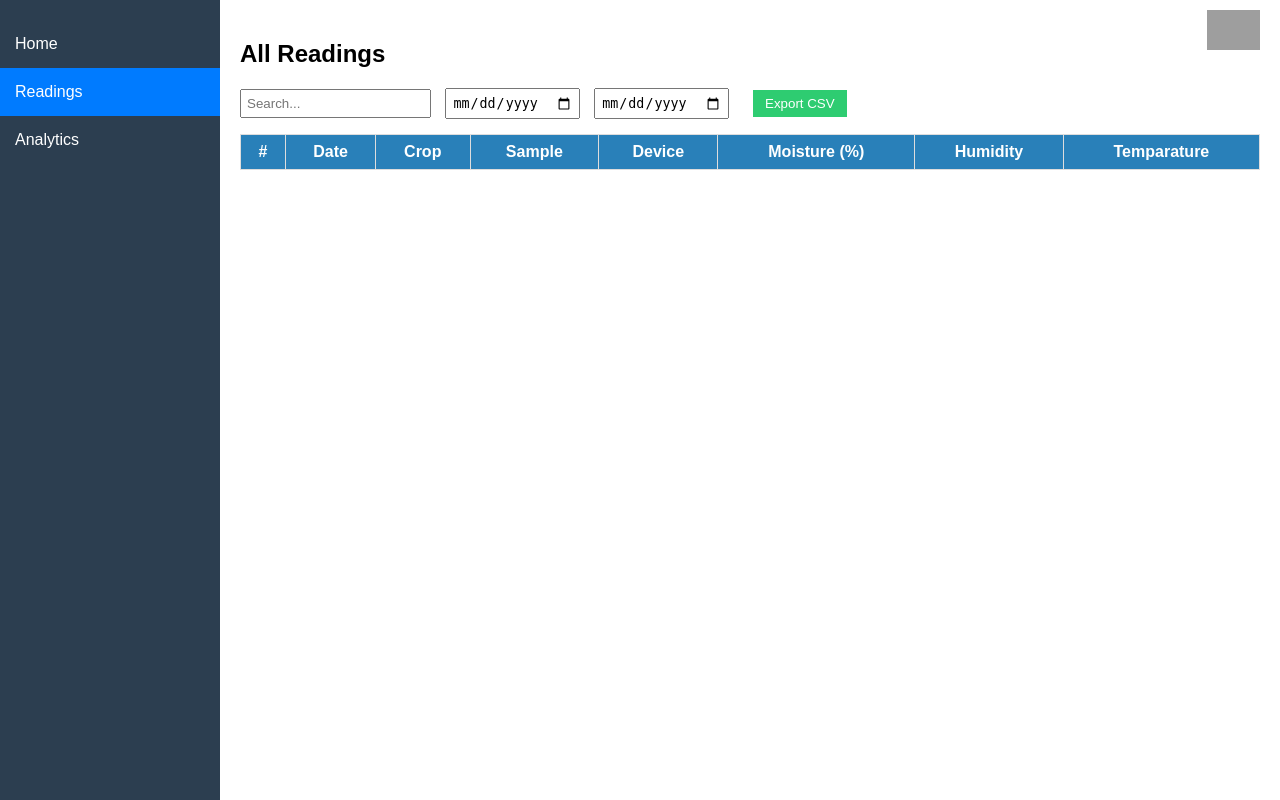
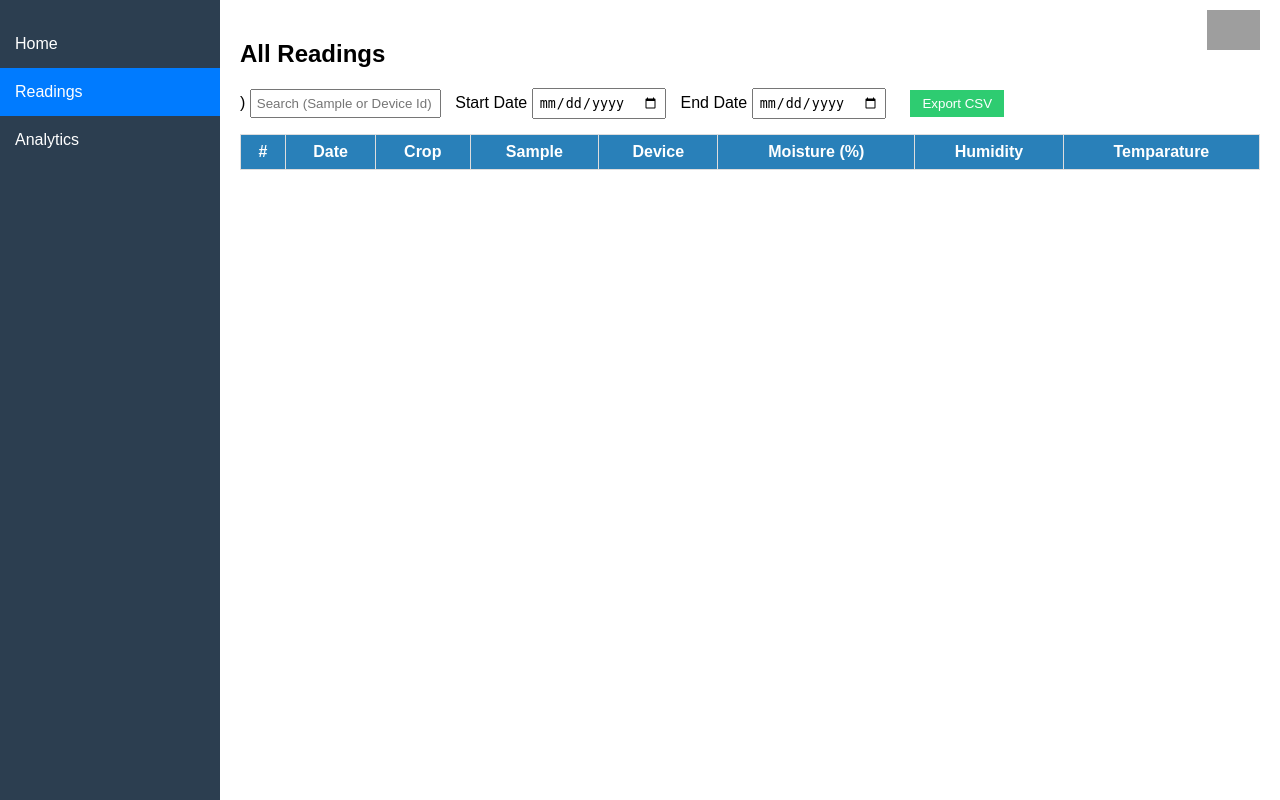
Before and after one commit to anuragnitw6/samvaad-backend, a Python web app: template template/nw_samvaad.html in a window 1280 px wide, after a click on "Readings". Run offline with Jinja, Linux system fonts and the light colour scheme; the template is opened without the code that fills it, so the values that code supplies are empty; grey boxes are pictures that could not be loaded.

Commit message:
Update nw_samvaad.html

```diff
--- a/template/nw_samvaad.html
+++ b/template/nw_samvaad.html
@@ -268,9 +268,11 @@
 
     <div id="readings" class="section">
       <h2>All Readings</h2>
-      <div class="filter-bar">
-        <input type="text" id="searchInput" placeholder="Search...">
+      <div class="filter-bar">)
+        <input type="text" id="searchInput" placeholder="Search (Sample or Device Id)">
+        <label for="startDate">Start Date</label>
         <input type="date" id="startDate">
+        <label for="endDate">End Date</label>
         <input type="date" id="endDate">
         <button class="export-btn" onclick="exportToCSV()">Export CSV</button>
       </div>
```
